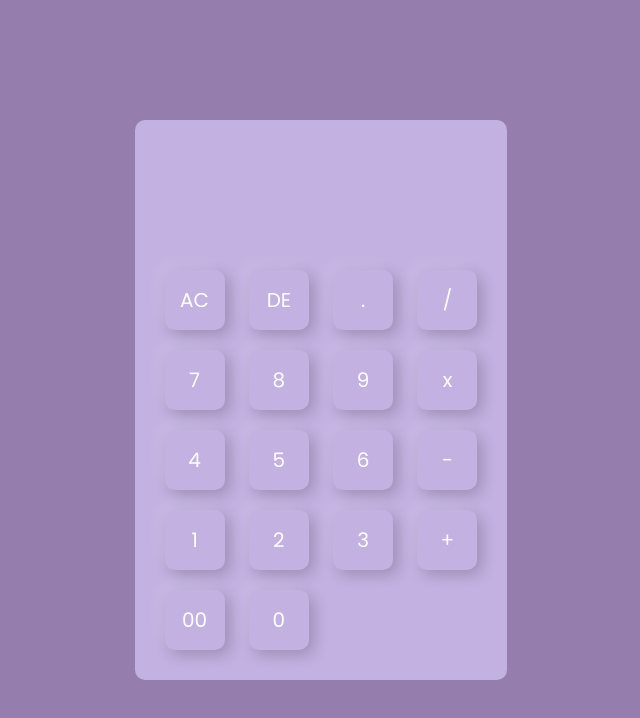
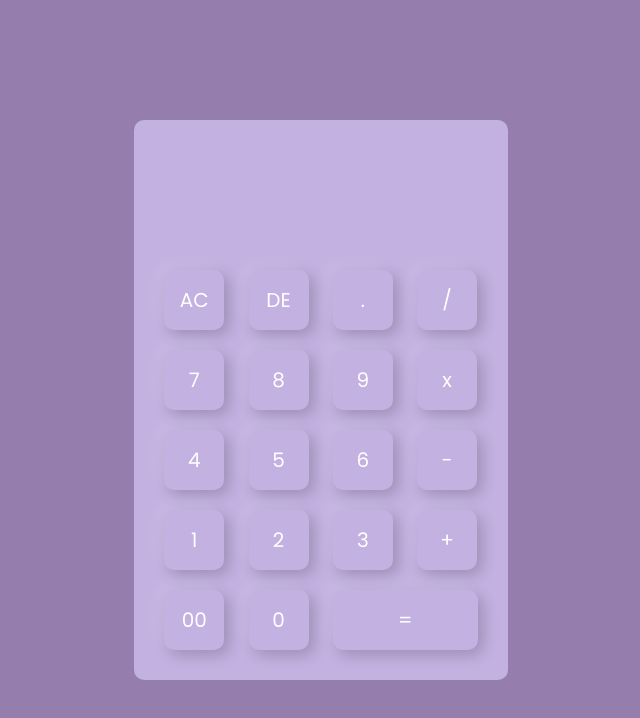
Before and after one commit to Aron2811/calculator, a plain HTML site: page index.html in a window 1280 px wide. Shown: the whole page, without its empty margins (319-959 px from the left). Drawn offline with Linux system fonts and the light colour scheme.

Commit message:
go back to old

```diff
--- a/index.html
+++ b/index.html
@@ -47,7 +47,7 @@
             <input type="button" value="0" onclick="display.value += '0' ">
             <!--<input type="button" value="=" onclick="try { display.value = eval(display.value.replace(/x/g, '*')); } catch(e) { display.value = 'Error'; }" class="equal">-->
 
-
+            <input type="button" value="=" onclick="display.value = 'IloveyouRalfh';" class="equal">
           </div>
       </div>
     </form>
```
